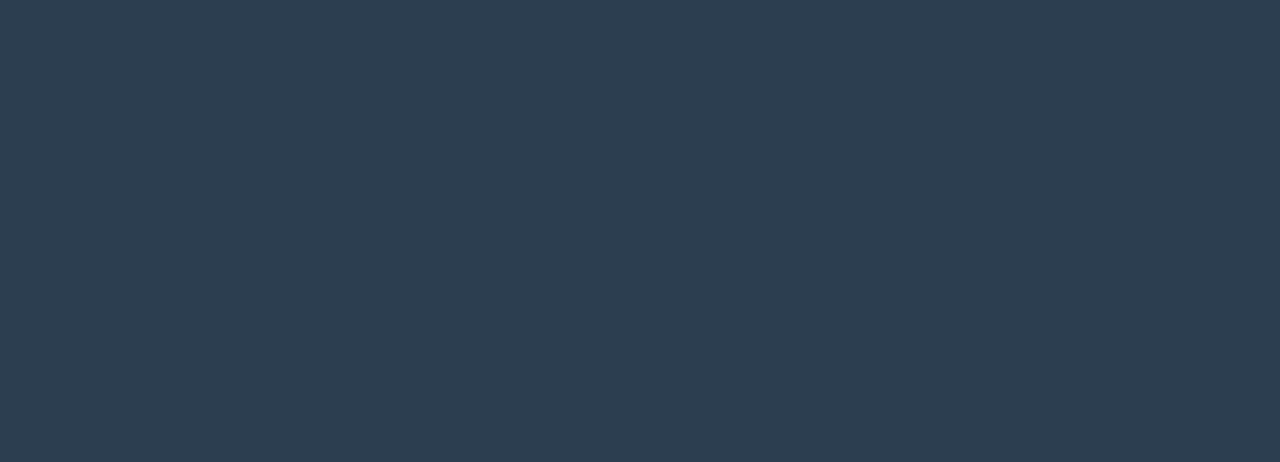
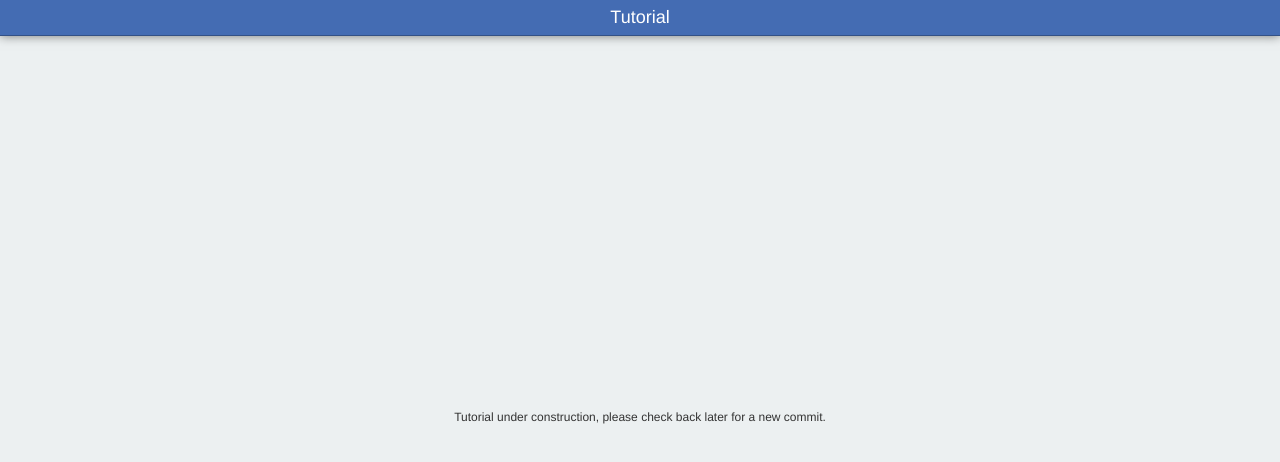
Before and after one commit to ejborges/Messenger-Web-App, a website: page www/index.html at #/tutorial in a window 1280 px wide. Both pictures are taken after a click on the element 640 px from the left and 395 px from the top of the page. Drawn offline with nearby package versions, Linux system fonts and the light colour scheme; some packages are replaced by stand-ins of ours; a script that the page names is missing.

Commit message:
Cleaned up CSS, tutorial under construction...

```diff
--- a/www/index.css
+++ b/www/index.css
@@ -18,6 +18,44 @@ pre {
     border: none;
     border-radius: 0;
     overflow: inherit;
+}
+
+.viewport {
+    min-width: 100px;
+    min-height: 200px;
+    border: 2px solid rgba(0,0,0,0.25);
+    box-shadow: 0 0 20px rgba(0,0,0,.5);
+}
+
+.viewport-header {
+    background: #446CB3;
+    border-bottom: 1px solid rgba(0,0,0,0.25);
+    box-shadow: 0 0 10px rgba(0,0,0,.5);
+    z-index: 100;
+
+    color: white;
+    font-size: 1.5em;
+    padding: 0.25em;
+}
+
+.viewport-body {
+    background: #ecf0f1;
+    padding: 1.5em;
+    z-index: 0;
+
+    /* scroll-y */
+    overflow-y: auto;
+    overflow-x: hidden;
+}
+
+.viewport-footer {
+    background: #ecf0f1;
+    border-top: 1px solid rgba(0,0,0,0.25);
+    box-shadow: 0 0 10px rgba(0,0,0,.5);
+    z-index: 100;
+
+    font-size: 1.5em;
+    padding: 0.25em;
 }
 
 .go-to-tutorial-btn {
--- a/www/index.html
+++ b/www/index.html
@@ -18,6 +18,7 @@
     <link rel="stylesheet" href="index.css"/>
     <link rel="stylesheet" href="flexbox.css"/>
     <link rel="stylesheet" href="views/messenger/messenger.css"/>
+    <link rel="stylesheet" href="views/tutorial/tutorial.css"/>
 </head>
 <body>
     <div ng-app="app">
@@ -37,5 +38,6 @@
     <!-- Application scripts -->
     <script src="app.js"></script>
     <script src="views/messenger/messenger.js"></script>
+    <script src="views/tutorial/tutorial.js"></script>
 </body>
 </html>
--- a/www/views/messenger/messenger.css
+++ b/www/views/messenger/messenger.css
@@ -1,44 +1,3 @@
-
-.viewport {
-    min-width: 100px;
-    min-height: 200px;
-    border: 2px solid rgba(0,0,0,0.25);
-    box-shadow: 0 0 20px rgba(0,0,0,.5);
-}
-
-.viewport-header {
-    background: #446CB3;
-    border-bottom: 1px solid rgba(0,0,0,0.25);
-    box-shadow: 0 0 10px rgba(0,0,0,.5);
-    z-index: 100;
-
-    color: white;
-    font-size: 1.5em;
-    padding: 0.25em;
-}
-
-.viewport-body {
-    background: #ecf0f1;
-    padding: 1.5em;
-    z-index: 0;
-
-    /* scroll-y */
-    overflow-y: auto;
-    overflow-x: hidden;
-}
-
-.viewport-footer {
-    background: #ecf0f1;
-    border-top: 1px solid rgba(0,0,0,0.25);
-    box-shadow: 0 0 10px rgba(0,0,0,.5);
-    z-index: 100;
-
-    font-size: 1.5em;
-    padding: 0.25em;
-}
-
-
-
 .message {
     margin: 0.5em 0;
     max-width: 80%;
--- a/www/views/tutorial/tutorial.html
+++ b/www/views/tutorial/tutorial.html
@@ -1,3 +1,29 @@
-<div>
+<div class="viewport">
+    <div class="flex-column fill-parent">
 
+        <!-- Header -->
+        <div class="flex-item-static flex-row viewport-header">
+            <div class="flex-item-dynamic"></div>
+            <div class="flex-item-static">
+                <span>{{tutorial.headerTitle}}</span>
+            </div>
+            <div class="flex-item-dynamic"></div>
+        </div>
+
+        <!-- Body -->
+        <div class="flex-item-dynamic flex-column viewport-body">
+
+            <!-- Temp Under Construction Message -->
+            <div class="flex-item-dynamic"></div>
+            <div class="flex-item-static flex-row">
+                <div class="flex-item-dynamic"></div>
+                <div class="flex-item-static">Tutorial under construction, please check back later for a new commit.</div>
+                <div class="flex-item-dynamic"></div>
+            </div>
+            <div class="flex-item-dynamic"></div>
+
+
+        </div>
+
+    </div>
 </div>
--- a/www/views/tutorial/tutorial.js
+++ b/www/views/tutorial/tutorial.js
@@ -0,0 +1,17 @@
+angular.module('app')
+
+.controller(
+    'tutorialCtrl',
+    [
+        '$rootScope',
+        '$scope',
+        function($rootScope, $scope) {
+            "use strict";
+
+            $scope.tutorial = {
+                headerTitle: "Tutorial"
+            };
+
+        }
+    ]
+);
```
